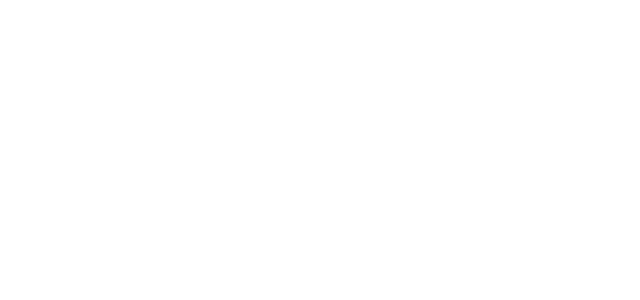
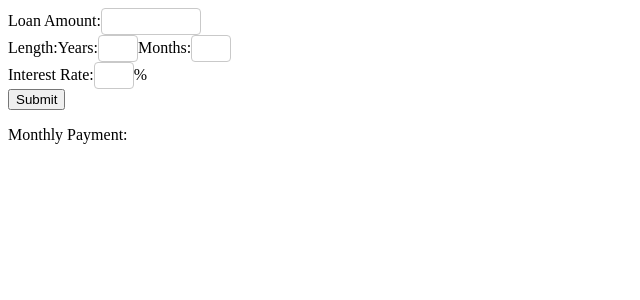
Before and after one commit to tedaky/IT-680-Mortgage-Calculator, an Angular app: page / in a window 1280 px wide. Shown: the top 300 px of the page, without its empty margins (0-640 px from the left). Built offline with nearby package versions, Linux system fonts and the light colour scheme.

Commit message:
Amortization component with inputs

```diff
--- /dev/null
+++ b/src/app/amortization-calculator/amortization-calculator.component.html
@@ -0,0 +1,26 @@
+<form #form="ngForm" (submit)="form.valid ? calculatePayment() : null" autocomplete="off">
+    <div>
+        <label for="loanAmount">Loan Amount:</label>
+        <input [(ngModel)]="loanAmount" type="text" name="loanAmount" (keyup)="loanAmountUpdate(loan)" id="loanAmount" class="input-large" required #loan>
+    </div>
+    <div>
+        <label>Length:</label>
+        <label for="years">Years:</label><input type="text" name="years" id="years" (keyup)="lengthUpdate(years, months)" class="input-small" required #years>
+        <label for="months">Months:</label><input type="text" name="months" id="months" (keyup)="lengthUpdate(years, months)" class="input-small" required #months>
+        <input type="hidden" [(ngModel)]="length" name="length" id="length">
+    </div>
+    <div>
+        <label for="interestRate">Interest Rate:</label>
+        <input type="text" id="interestRate" name="interestRate" (keyup)="interestRateUpdate(interestPercentage)" class="input-small" #interestPercentage>%
+    </div>
+    <button type="submit">Submit</button>
+    <div>
+        <p>Monthly Payment: {{monthlyPayment}}</p>
+    </div>
+</form>
+
+<table *ngIf="monthlyPayment">
+    <tr *ngFor="let item of table">
+        <td>{{item}}</td>
+    </tr>
+</table>
--- /dev/null
+++ b/src/app/amortization-calculator/amortization-calculator.component.scss
@@ -0,0 +1,11 @@
+.input-large, .input-small {
+    padding: 5px 10px;
+    border: 1px solid #c9c9c9;
+    border-radius: 4px;
+}
+.input-small {
+    width: 40px;
+}
+.input-large {
+    width: 100px;
+}
--- /dev/null
+++ b/src/app/amortization-calculator/amortization-calculator.component.ts
@@ -0,0 +1,50 @@
+import { Component, OnInit, ViewEncapsulation } from '@angular/core';
+
+@Component({
+    selector: 'app-amortization-calculator',
+    templateUrl: './amortization-calculator.component.html',
+    styleUrls: ['./amortization-calculator.component.scss'],
+    encapsulation: ViewEncapsulation.None
+})
+export class AmortizationCalculatorComponent implements OnInit {
+
+    loanAmount: number;
+    length: number;
+    interestRate: number;
+
+    extraPayments: number;
+    extraPaymentsType: boolean;
+
+    monthlyPayment;
+
+    table;
+
+    constructor() { }
+
+    ngOnInit() {}
+
+    loanAmountUpdate(loanAmount) {
+        this.loanAmount = this.elValToNum(loanAmount);
+    }
+
+    lengthUpdate(year, month) {
+        const years = year.value = this.elValToNum(year);
+        const monthTemp = this.elValToNum(month);
+        const months = month.value = monthTemp > 12 ? 12 : monthTemp;
+        this.length = (years * 12) + months;
+    }
+
+    elValToNum(el) {
+        const convert = parseInt(el.value, 10);
+        return el.value = convert ? convert < 0 ? 0 : convert : 0;
+    }
+
+    interestRateUpdate(interestPercentage) {
+        this.interestRate = interestPercentage / 100;
+    }
+
+    calculatePayment() {
+        this.monthlyPayment = (this.loanAmount / this.length).toFixed(2);
+    }
+
+}
--- a/src/app/app-routing.module.ts
+++ b/src/app/app-routing.module.ts
@@ -1,10 +1,15 @@
 import { NgModule } from '@angular/core';
 import { Routes, RouterModule } from '@angular/router';
 
-const routes: Routes = [];
+const routes: Routes = [
+    {
+        path: '',
+        loadChildren: 'app/amortization-calculator/amortization-calculator.module#AmortizationCalculatorModule'
+    }
+];
 
 @NgModule({
-  imports: [RouterModule.forRoot(routes)],
-  exports: [RouterModule]
+    imports: [RouterModule.forRoot(routes)],
+    exports: [RouterModule]
 })
 export class AppRoutingModule { }
--- a/src/styles.scss
+++ b/src/styles.scss
@@ -1 +1,4 @@
 /* You can add global styles to this file, and also import other style files */
+* {
+    box-sizing: border-box;
+}
--- a/tslint.json
+++ b/tslint.json
@@ -26,7 +26,7 @@
     "interface-over-type-literal": true,
     "label-position": true,
     "max-line-length": [
-      true,
+      false,
       140
     ],
     "member-access": false,
```
Also changed, not shown: src/app/amortization-calculator/amortization-calculator-routing.module.ts (added, +17 -0 lines), src/app/amortization-calculator/amortization-calculator.module.ts (added, +17 -0 lines), src/app/app.module.ts (indentation only), 2 other files (tests, documents, lock files or other folders).
